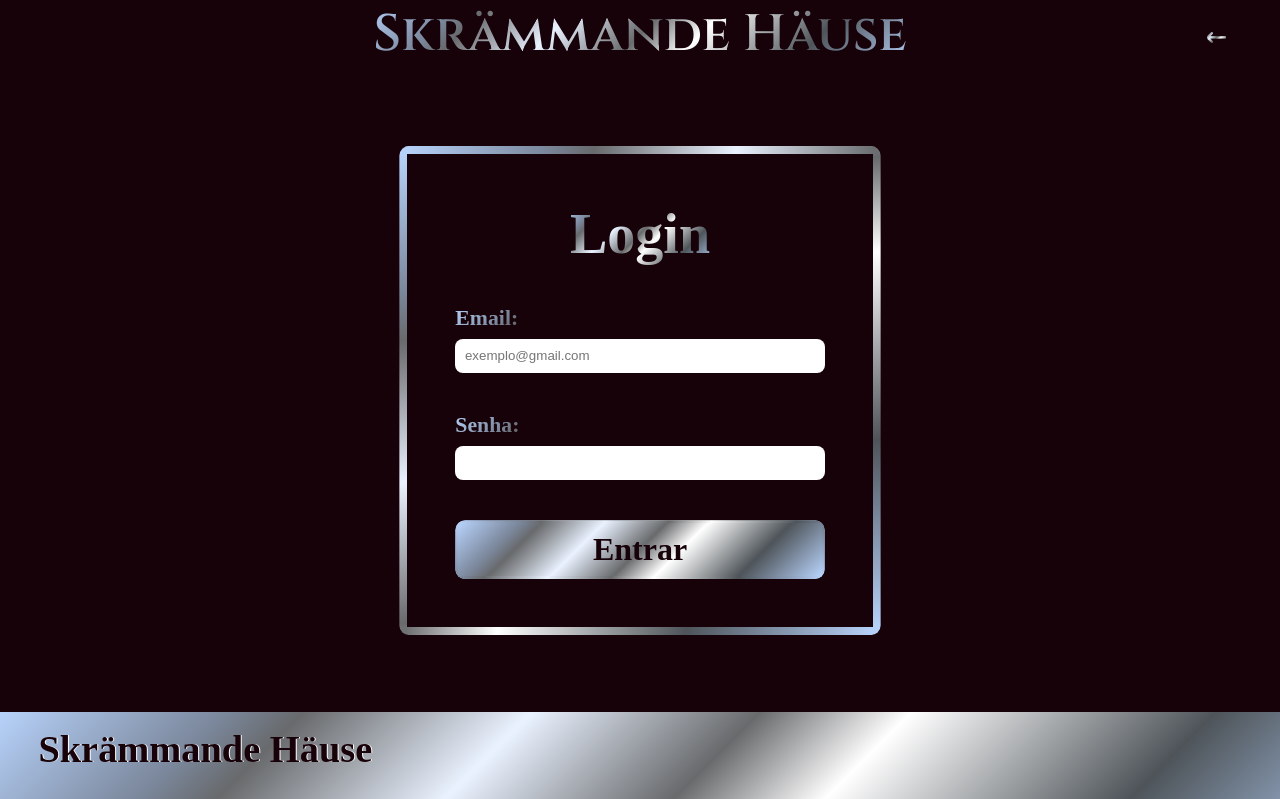
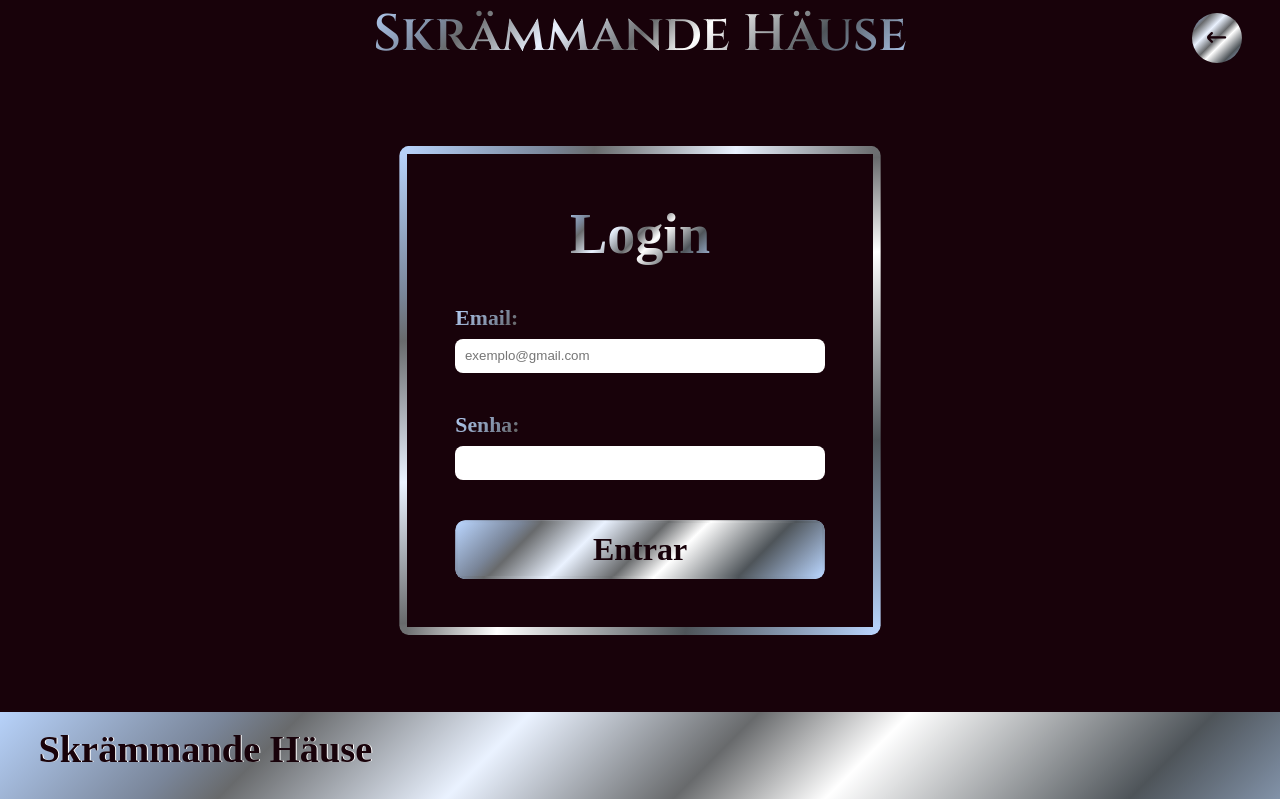
Before and after one commit to Jhennyfer08/skrammande-hause, a website: page frontend/html/login.html in a window 1280 px wide. Shown: the top 799 px of the page. Drawn offline with nearby package versions, Linux system fonts and the light colour scheme; a web font is replaced by a local one.

```diff
--- a/frontend/css/home.css
+++ b/frontend/css/home.css
@@ -74,13 +74,16 @@
     }
 
     .disconnected,
-    .connected {
+    .connected,
+    .return-home  {
         align-items: center;
         justify-content: center;
 
         background: var(--text-color);
         border-radius: 50%;
         padding: .2vw;
+        cursor: pointer;
+        transition: .3s ease;
 
         i {
             display: flex;
@@ -94,6 +97,10 @@
             font-size: 1.5vw;
             border-radius: 50%;
         }
+
+        &:hover{
+            transform: scale(1.1);
+        }
     }
 
     .profile-options {
@@ -105,21 +112,6 @@
         border: 1px solid #ffffff4a;
         border-radius: 8px;
         cursor: pointer;
-    }
-
-    .return-home {
-        display: flex;
-        justify-content: center;
-        align-items: center;
-        background-color: var(--background-color);
-        border-radius: 50%;
-        padding: 1vw 1.2vw;
-
-        i {
-            height: 1.8vw;
-            font-size: 1.5vw;
-            padding: .2vw 0;
-        }
     }
 }
 
```
Also changed, not shown: frontend/html/home.html (+4 -5 lines), frontend/js/home.js (+21 -21 lines), readme.md, 1 other file.
